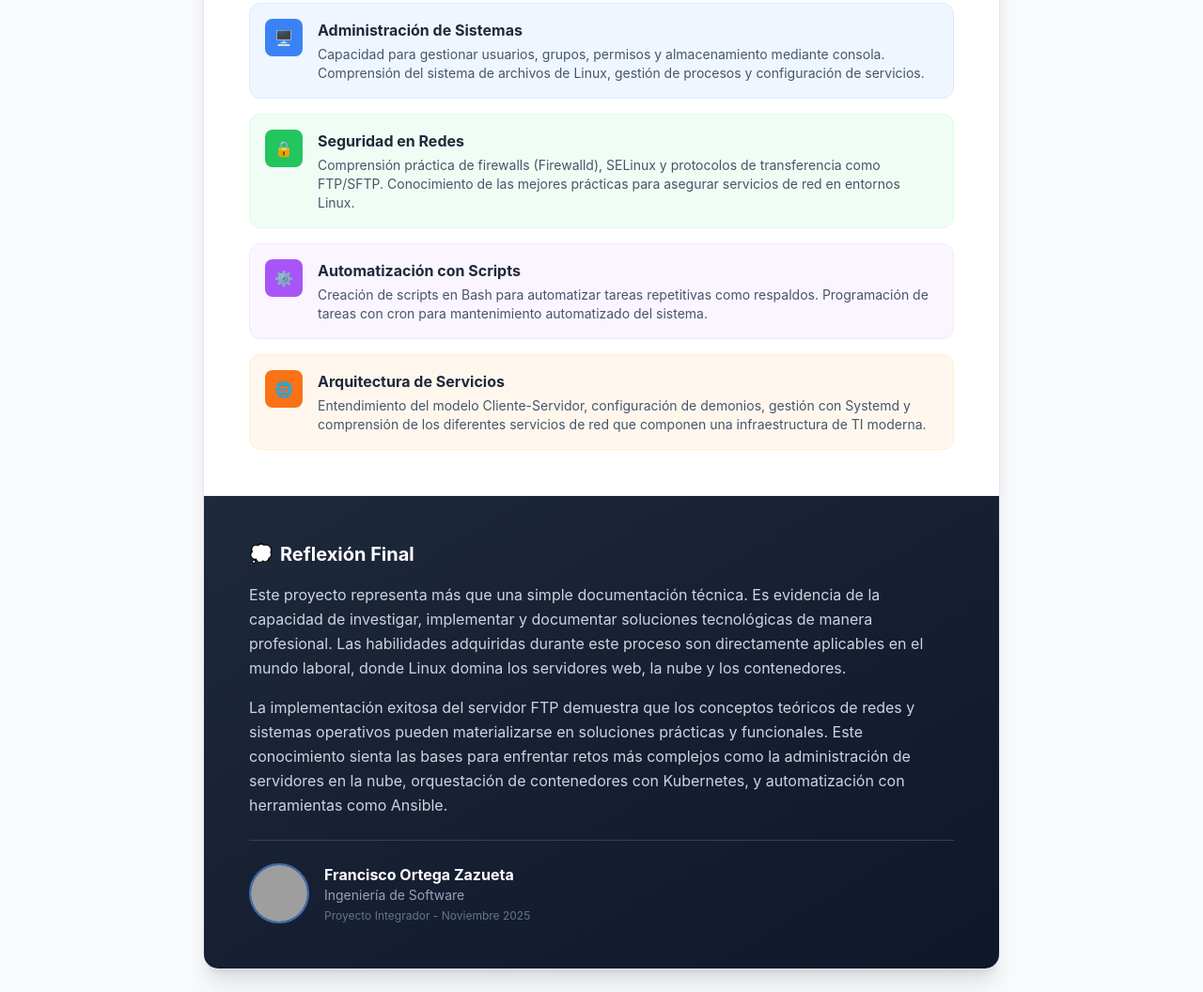
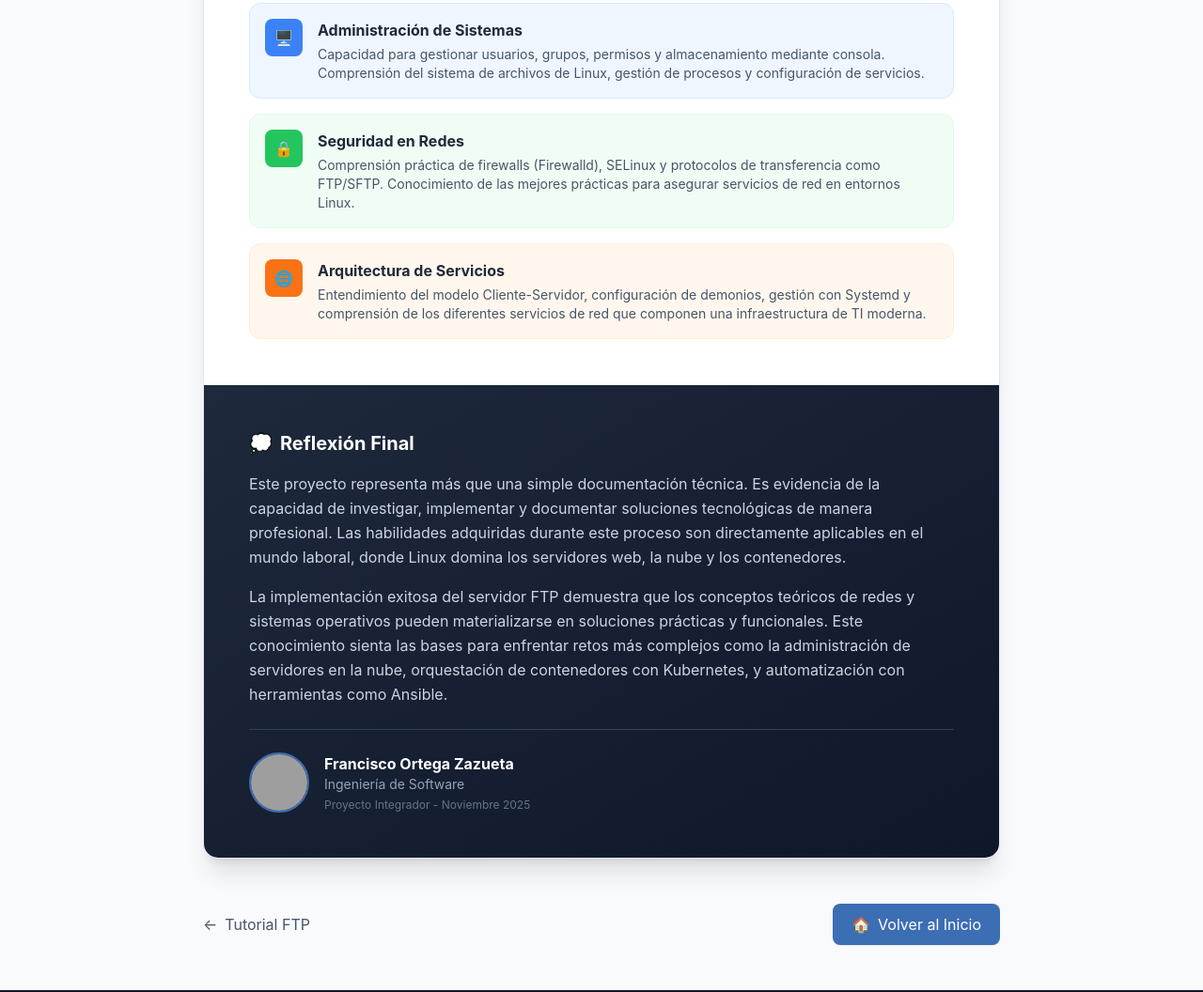
Before and after one commit to MrFr4nkTv/ProyectoRedesLinux, a plain HTML site: page conclusiones.html in a window 1280 px wide. Shown: the part 1048-2104 px from the top of the page at 94% size. Drawn offline with nearby package versions, Linux system fonts and the light colour scheme; grey boxes are pictures that could not be loaded.

Commit message:
Cambio rapido en las conclusiones
Quite un texto erroneo.

```diff
--- a/conclusiones.html
+++ b/conclusiones.html
@@ -131,19 +131,6 @@
                         </div>
                     </div>
 
-                    <div class="flex items-start gap-4 p-4 bg-purple-50 rounded-xl border border-purple-100">
-                        <div class="w-10 h-10 bg-purple-500 rounded-lg flex items-center justify-center shrink-0">
-                            <span class="text-white">⚙️</span>
-                        </div>
-                        <div>
-                            <h4 class="font-bold text-slate-800 mb-1">Automatización con Scripts</h4>
-                            <p class="text-sm text-slate-600">
-                                Creación de scripts en Bash para automatizar tareas repetitivas como respaldos.
-                                Programación de tareas con cron para mantenimiento automatizado del sistema.
-                            </p>
-                        </div>
-                    </div>
-
                     <div class="flex items-start gap-4 p-4 bg-orange-50 rounded-xl border border-orange-100">
                         <div class="w-10 h-10 bg-orange-500 rounded-lg flex items-center justify-center shrink-0">
                             <span class="text-white">🌐</span>
```
